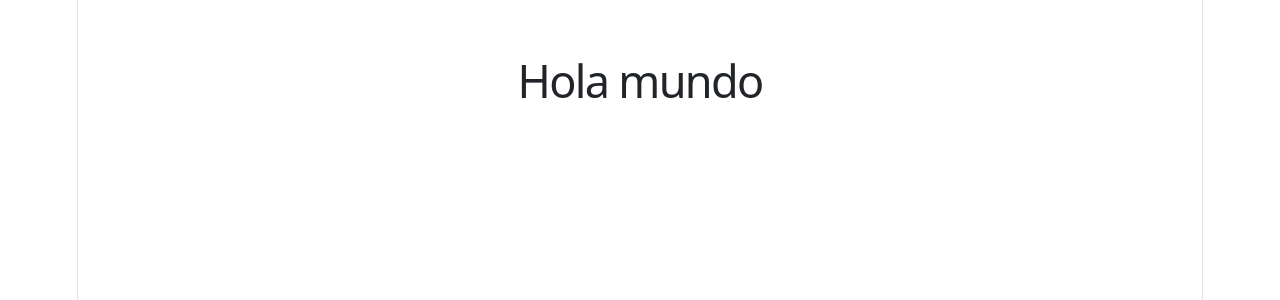
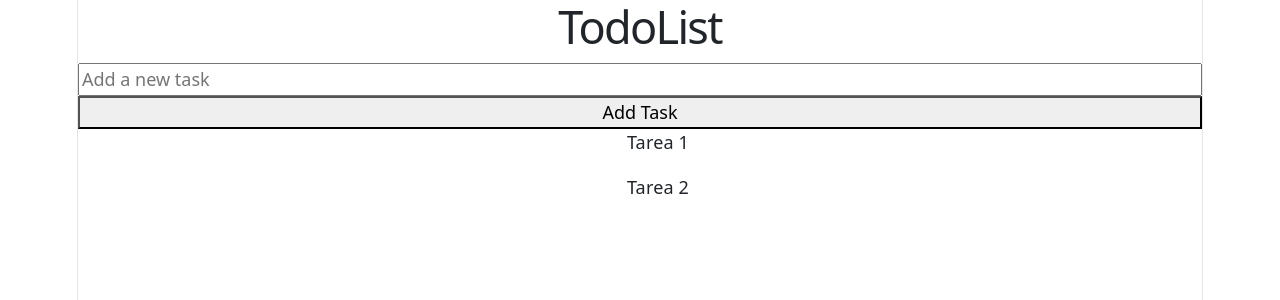
Before and after one commit to EmilyBastidas/TaskMaster-Pro-Fullstack-Task-Management, a React app in the folder todo_app/frontend/: page / in a window 1280 px wide. Shown: the top 300 px of the page. Built offline with nearby package versions, Linux system fonts and the light colour scheme; the HTML template or start-up script is replaced by a standard one.

Commit message:
actualización frot

```diff
--- a/todo_app/frontend/src/App.jsx
+++ b/todo_app/frontend/src/App.jsx
@@ -1,14 +1,20 @@
-/*import { useState } from "react";
-import reactLogo from "./assets/react.svg";
-import viteLogo from "./assets/vite.svg";
-import heroImg from "./assets/hero.png";
-import "./App.css";*/
+import { useState } from "react";
+/*import reactLogo from './assets/react.svg'
+import viteLogo from './assets/vite.svg'
+import heroImg from './assets/hero.png'*/
+import "./App.css";
 
 function App() {
+  const [tareas, setTareas] = useState([]);
+
   return (
-    <div className="container mt-5">
-      <h1>Hola mundo</h1>
-    </div>
+    <>
+      <h1>TodoList</h1>
+      <input type="text" placeholder="Add a new task" />
+      <button>Add Task</button>
+      <ol>Tarea 1</ol>
+      <ol>Tarea 2</ol>
+    </>
   );
 }
 
--- /dev/null
+++ b/todo_app/frontend/src/api/api.js
@@ -0,0 +1,3 @@
+fetch("http://localhost:3000/api/todos")
+  .then((response) => response.json())
+  .then((data) => console.log(data));
```
